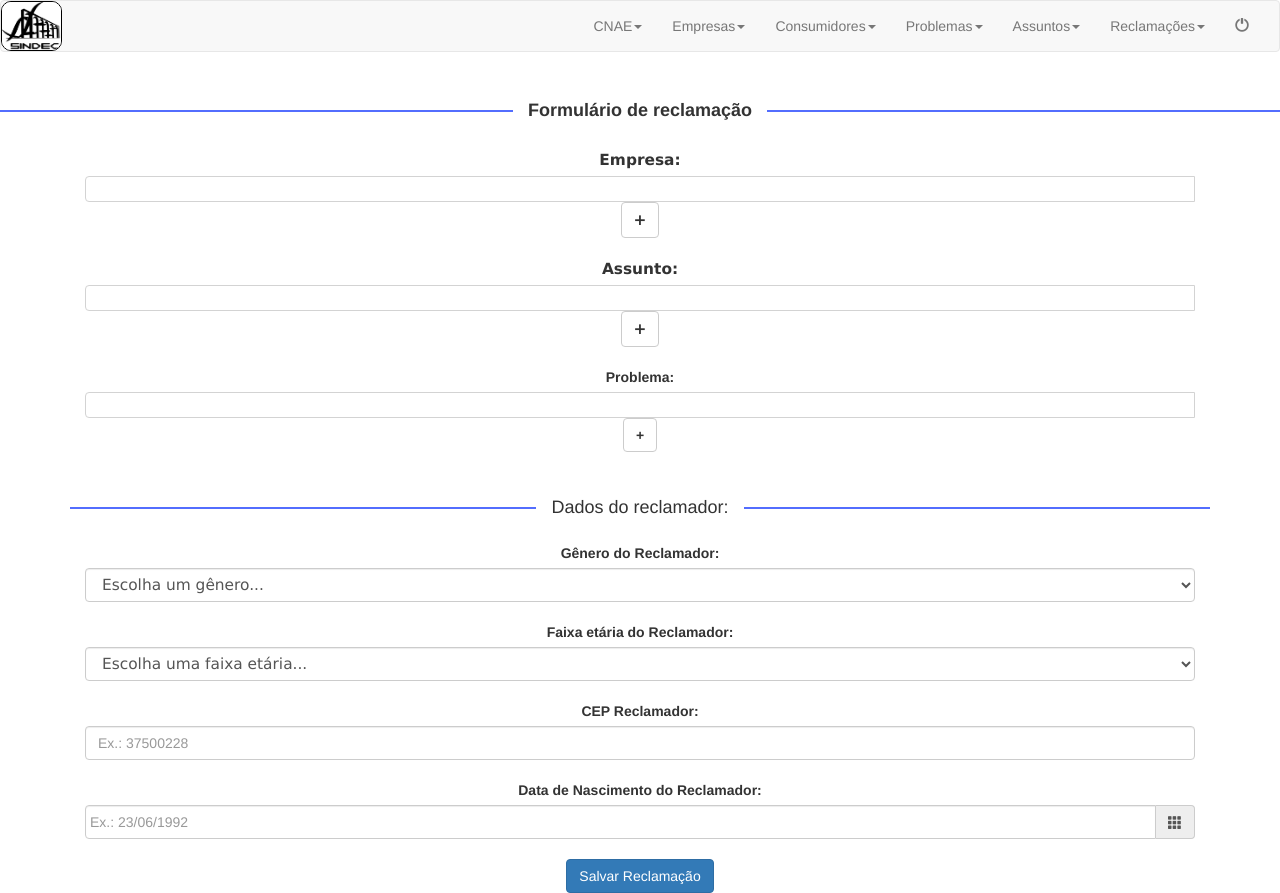
After one commit to fcgomes92/com231-tf-sindec, a Django app: page /sindec/reclamacao/add/ in a window 1280 px wide. The commit adds this page. Run offline with Django 3.2, Linux system fonts and the light colour scheme; the visitor is signed in with stand-in values (Sample User, id 1); data that the repository does not hold is empty; some libraries are stand-ins or nearby versions.

Commit message:
Add tela registro reclamação.

```diff
--- a/sindec/models.py
+++ b/sindec/models.py
@@ -75,7 +75,7 @@ class Reclamacao(models.Model):
     problema = models.ForeignKey("Problema", null=False, blank=False)
 
     data_abertura = models.DateTimeField(blank=False, null=False)
-    data_fechamento = models.DateTimeField(blank=False, null=False)
+    data_fechamento = models.DateTimeField(blank=True, null=True)
 
     atendida = models.BooleanField(blank=False, null=False)
 
--- a/sindec/relatorios/relatorios_reclamacoes.py
+++ b/sindec/relatorios/relatorios_reclamacoes.py
@@ -137,7 +137,8 @@ def relatorio_reclamacoes_abertas_por_mes(context, ano_inicial=2009, ano_final=2
     for r in Reclamacao.objects.values('data_abertura').annotate(num_reclamacoes=Count('data_abertura')) \
             .filter(data_abertura__gt=timezone.datetime(year=ano_inicial, month=1, day=1)) \
             .filter(data_abertura__lt=timezone.datetime(year=ano_final, month=12, day=30)):
-        reclamacoes_data[r.get("data_abertura").month - 1] += r.get('num_reclamacoes')
+        if r.get("data_abertura", None) is not None:
+            reclamacoes_data[r.get("data_abertura").month - 1] += r.get('num_reclamacoes')
 
     qtd_reclamacoes.append({
         "name": "Abertura de Reclamações",
@@ -149,7 +150,8 @@ def relatorio_reclamacoes_abertas_por_mes(context, ano_inicial=2009, ano_final=2
     for r in Reclamacao.objects.values('data_fechamento').annotate(num_reclamacoes=Count('data_fechamento')) \
             .filter(data_abertura__gt=timezone.datetime(year=ano_inicial, month=1, day=1)) \
             .filter(data_abertura__lt=timezone.datetime(year=ano_final, month=12, day=30)):
-        reclamacoes_data[r.get("data_fechamento").month - 1] += r.get('num_reclamacoes')
+        if r.get("data_fechamento", ) is not None:
+            reclamacoes_data[r.get("data_fechamento").month - 1] += r.get('num_reclamacoes')
 
     qtd_reclamacoes.append({
         "name": "Fechamento de Reclamações",
--- /dev/null
+++ b/sindec/static/css/strike.css
@@ -0,0 +1,44 @@
+/* By Felipe */
+.strike {
+    padding-top: 2%;
+    padding-bottom: 2%;
+    display: block;
+    text-align: center;
+    overflow: hidden;
+    white-space: nowrap;
+}
+
+.strike > span {
+    position: relative;
+    display: inline-block;
+}
+
+.strike > span:before,
+.strike > span:after {
+    content: "";
+    position: absolute;
+    top: 50%;
+    width: 9999px;
+    height: 2px;
+    background: #536DFE;
+}
+
+.strike-white > span:before,
+.strike-white > span:after {
+    content: "";
+    position: absolute;
+    top: 50%;
+    width: 9999px;
+    height: 2px;
+    background: white;
+}
+
+.strike > span:before {
+    right: 100%;
+    margin-right: 15px;
+}
+
+.strike > span:after {
+    left: 100%;
+    margin-left: 15px;
+}
--- /dev/null
+++ b/sindec/static/js/bootstrap-datepicker.ptBR.min.js
@@ -0,0 +1,15 @@
+/**
+ * Created by gomes on 25/11/15.
+ */
+!function (a) {
+    a.fn.datepicker.dates["pt-BR"] = {
+        days: ["Domingo", "Segunda", "Terça", "Quarta", "Quinta", "Sexta", "Sábado"],
+        daysShort: ["Dom", "Seg", "Ter", "Qua", "Qui", "Sex", "Sáb"],
+        daysMin: ["Do", "Se", "Te", "Qu", "Qu", "Se", "Sa"],
+        months: ["Janeiro", "Fevereiro", "Março", "Abril", "Maio", "Junho", "Julho", "Agosto", "Setembro", "Outubro", "Novembro", "Dezembro"],
+        monthsShort: ["Jan", "Fev", "Mar", "Abr", "Mai", "Jun", "Jul", "Ago", "Set", "Out", "Nov", "Dez"],
+        today: "Hoje",
+        clear: "Limpar",
+        format: "dd/mm/yyyy"
+    }
+}(jQuery);
--- /dev/null
+++ b/sindec/templates/reclamacao/reclamacao_add.html
@@ -0,0 +1,200 @@
+{% extends "sindec_base/base.html" %}
+{% load staticfiles %}
+{% block content %}
+
+    <link rel="stylesheet" href="{% static "css/jquery-ui.min.css" %}" crossorigin="anonymous">
+    <link rel="stylesheet" href="{% static "css/datepicker.css" %}" crossorigin="anonymous">
+    <link rel="stylesheet" href="{% static "css/strike.css" %}" crossorigin="anonymous">
+    <style>
+        .ui-widget {
+            width: 100%;
+            background: white;
+        {#            height: 2em;#}
+        }
+    </style>
+    <form id="form_reclamacao">
+        {% csrf_token %}
+        <div class="strike">
+            <span style="font-size: large;"><b>Formulário de reclamação</b></span>
+        </div>
+        <div class="container text-center">
+            <div class="row">
+                <div class="ui-widget">
+                    <div class="col-xs-12">
+                        <label>Empresa: </label>
+                    </div>
+                    <div class="col-xs-12">
+                        <select id="combobox_empresas" name="empresa" required>
+                            <option value="" disabled selected>Escolha uma empresa...</option>
+                            {% for e in empresas %}
+                                <option value="{{ e.pk }}">{{ e.cnpj }} - {{ e.razao_social_sindec }}</option>
+                            {% endfor %}
+                        </select>
+                        <button type="button" class="btn btn-default"
+                                aria-haspopup="true" aria-expanded="false"><b>
+                            <span class="glyphicon-plus"></span></b>
+                        </button>
+                    </div>
+                </div>
+            </div>
+            <br/>
+
+            <div class="row">
+                <div class="ui-widget">
+                    <div class="col-xs-12">
+                        <label>Assunto: </label>
+                    </div>
+                    <div class="col-xs-12">
+                        <select id="combobox_assuntos" name="assunto" required>
+                            <option value="" disabled selected>Escolha um assunto...</option>
+                            {% for a in assuntos %}
+                                <option value="{{ a.pk }}">{{ a.descricao_assunto }}</option>
+                            {% endfor %}
+                        </select>
+                        <button type="button" class="btn btn-default"
+                                aria-haspopup="true" aria-expanded="false"><b>
+                            <span class="glyphicon-plus"></span></b>
+                        </button>
+                    </div>
+                </div>
+            </div>
+            <br/>
+
+            <div class="row">
+                <div class="form-group">
+                    <div class="col-xs-12">
+                        <label>Problema: </label>
+                    </div>
+                    <div class="col-xs-12">
+                        <div class="ui-widget">
+                            <select id="combobox_problemas" class="form-control" name="problema" required>
+                                <option value="" disabled selected>Escolha um problema...</option>
+                                {% for p in problemas %}
+                                    <option value="{{ p.pk }}">{{ p.descricao_problema }}</option>
+                                {% endfor %}
+                            </select>
+                        </div>
+                        <button type="button" class="btn btn-default"
+                                aria-haspopup="true" aria-expanded="false"><b>
+                            <span class="glyphicon-plus"></span></b>
+                        </button>
+                    </div>
+                </div>
+            </div>
+            <br/>
+
+            <div class="strike">
+                <span style="font-size: large">Dados do reclamador:</span>
+            </div>
+
+            <div class="row">
+                <div class="form-group">
+                    <div class="col-xs-12">
+                        <label>Gênero do Reclamador: </label>
+                    </div>
+                    <div class="col-xs-12">
+                        <div class="ui-widget">
+                            <select id="combobox_genero" class="form-control" name="reclamador_genero" required>
+                                <option value="" disabled selected>Escolha um gênero...</option>
+                                {% for genero in generos %}
+                                    <option value="{{ genero.0 }}">{{ genero.1 }}</option>
+                                {% endfor %}
+                            </select>
+                        </div>
+                    </div>
+                </div>
+            </div>
+            <br/>
+
+            <div class="row">
+                <div class="form-group">
+                    <div class="col-xs-12">
+                        <label>Faixa etária do Reclamador: </label>
+                    </div>
+                    <div class="col-xs-12">
+                        <div class="ui-widget">
+                            <select id="combobox_data_nascimento" class="form-control" name="reclamador_faixa_etaria"
+                                    required>
+                                <option value="" disabled selected>Escolha uma faixa etária...</option>
+                                {% for fe in fes %}
+                                    <option value="{{ fe.0 }}">{{ fe.1 }}</option>
+                                {% endfor %}
+                            </select>
+                        </div>
+                    </div>
+                </div>
+            </div>
+            <br/>
+
+            <div class="row">
+                <div class="form-group">
+                    <div class="col-xs-12">
+                        <label for="input_reclamador_cep">CEP Reclamador: </label>
+                    </div>
+                    <div class="col-xs-12">
+                        <input type="text" class="form-control" id="input_reclamador_cep" placeholder="Ex.: 37500228"
+                               name="reclamador_cep" pattern="[0-9]+">
+                    </div>
+                </div>
+            </div>
+            <br/>
+
+            <div class="row">
+                <div class="form-group">
+                    <div class="col-xs-12">
+                        <label for="input_reclamador_cep">Data de Nascimento do Reclamador: </label>
+                    </div>
+                    <div class="col-xs-12">
+                        <div class="input-group date">
+                            <input type="text" class="form-control datepicker" pattern="[0-9]{2}/[0-9]{2}/[0-9]{4}"
+                                   name="reclamador_data_nascimento" placeholder="Ex.: 23/06/1992">
+
+                            <div class="input-group-addon">
+                                <span class="glyphicon glyphicon-th"></span>
+                            </div>
+                        </div>
+                    </div>
+                </div>
+            </div>
+
+            <br/>
+
+            <div class="row">
+                <div class="col-xs-12">
+                    <button type="submit" class="btn btn-primary">Salvar Reclamação</button>
+                </div>
+            </div>
+        </div>
+    </form>
+
+    <script src="{% static "js/jquery-ui.min.js" %}"></script>
+    <script src="{% static "js/combobox_autocomplete.js" %}"></script>
+    <script src="{% static "js/bootstrap-datepicker.js" %}"></script>
+    <script src="{% static "js/bootstrap-datepicker.ptBR.min.js" %}"></script>
+    <script>
+        $(function () {
+            $("#combobox_empresas").combobox();
+            $("#combobox_assuntos").combobox();
+            $("#combobox_problemas").combobox();
+            $('.datepicker').datepicker({
+                format: 'dd/mm/yyyy',
+                todayHighlight: true,
+                todayBtn: true,
+                defaultViewDate: 'years',
+                forceParse: true,
+                autoclose: true,
+                language: 'pt-BR',
+            })
+        });
+
+        $("#form_reclamacao").submit(function (event) {
+            var data = $("#form_reclamacao").serialize();
+            var url = "{% url "reclamacao_add" %}";
+            $.post(url, data, function (data) {
+                window.location.replace("{% url "dashboard" %}");
+            });
+            event.preventDefault();
+        });
+    </script>
+
+{% endblock %}
--- a/sindec/templates/sindec_base/header.html
+++ b/sindec/templates/sindec_base/header.html
@@ -11,7 +11,7 @@
           crossorigin="anonymous">
 
     <!-- Optional theme -->
-    <link rel="stylesheet" href="{% static "css/bootstrap-theme.css" %}" crossorigin="anonymous">
+    {#    <link rel="stylesheet" href="{% static "css/bootstrap-theme.css" %}" crossorigin="anonymous">#}
 
     <link rel="stylesheet" href="{% static "css/nuget.css" %}" crossorigin="anonymous">
     <link rel="stylesheet" href="{% static "css/custom_sindec.css" %}" crossorigin="anonymous">
--- a/sindec/urls.py
+++ b/sindec/urls.py
@@ -3,6 +3,8 @@ from sindec.views import csv as sindec_csv
 from sindec.views import user as sindec_user
 from sindec.views import home as sindec_home
 from sindec.views import procom as sindec_procom
+from sindec.views import reclamacao as sindec_reclamacao
+
 
 urlpatterns = [
     url(r'^csv_init/$', sindec_csv.csv_test, name="dbinti"),
@@ -14,6 +16,8 @@ urlpatterns = [
         sindec_user.PasswordResetConfirmView.as_view(),
         name='reset_password_confirm'),
     url(r'^dashboard/$', sindec_procom.DashboardRequestView.as_view(), name="dashboard"),
+    url(r'^reclamacao/add/$', sindec_reclamacao.ReclamacaoAddRequestView.as_view(), name="reclamacao_add"),
+
     url(r'^relatorio/reclamacoes/abertas/mes/(?P<ano_inicial>[0-9]{4})/(?P<ano_final>[0-9]{4})/$',
         sindec_procom.RelatorioReclamacoesAbertasPorMesRequestView.as_view(), name="relatorio_reclamacoes_abertas_mes"),
     # url(r'^register/$', sindec_user.RegisterRequestView.as_view(), name="register"),
--- a/sindec/utils/strings.py
+++ b/sindec/utils/strings.py
@@ -22,3 +22,6 @@ RESET_PASSWORD_CONFIRM = _("Email enviado para {}. Verifique sua caixa de emails
 RESET_PASSWORD_ERR_NO_EMAIL = _('Nenhum usuário encontrado com este email!')
 RESET_PASSWORD_ERR_FORMAT_EMAIL = _('Entrada inválida!')
 RESET_PASSWORD_ERR_SEND_EMAIL = _('Erro de envio de email! Tente novamente mais tarde!')
+
+RECLAMACAO_ADD_SUCC = _("Reclamação adicionada com sucesso!")
+RECLAMACAO_ADD_ERR = _("Reclamação não adicionada! Tente novamente!")
--- a/sindec/views/reclamacao.py
+++ b/sindec/views/reclamacao.py
@@ -0,0 +1,79 @@
+from django.utils.decorators import method_decorator
+from django.contrib import messages
+from django.core.urlresolvers import reverse_lazy
+from django.views.generic import TemplateView
+from django.contrib.auth.decorators import login_required
+from django.http import HttpResponseForbidden, HttpResponse
+from django.utils import timezone
+import re
+from sindec.models import Empresa, Assunto, Problema, Consumidor, Reclamacao
+from sindec.utils import strings
+
+
+class ReclamacaoAddRequestView(TemplateView):
+    template_name = "reclamacao/reclamacao_add.html"
+
+    def get_context_data(self, **kwargs):
+        context = super(ReclamacaoAddRequestView, self).get_context_data(**kwargs)
+        context["empresas"] = Empresa.objects.all().values('pk', 'razao_social_sindec', 'cnpj')
+        context["assuntos"] = Assunto.objects.all().values('pk', 'descricao_assunto')
+        context["problemas"] = Problema.objects.all().values('pk', 'descricao_problema')
+        context["generos"] = Consumidor.CHOICES_GENDER
+        context["fes"] = Consumidor.CHOICES_FE
+        return context
+
+    def post(self, request, *args, **kwargs):
+        reclamador_data_nascimento = request.POST.get("reclamador_data_nascimento", None)
+        reclamador_cep = request.POST.get("reclamador_cep", None)
+        reclamador_genero = request.POST.get("reclamador_genero", None)
+        reclamador_faixa_etaria = request.POST.get("reclamador_faixa_etaria", None)
+        empresa = request.POST.get("empresa", None)
+        problema = request.POST.get("problema", None)
+        assunto = request.POST.get("assunto", None)
+
+        if None not in [empresa, problema, assunto, reclamador_genero, reclamador_faixa_etaria]:
+            if re.match("[0-9]{2}/[0-9]{2}/[0-9]{2}", reclamador_data_nascimento) is not None:
+                reclamador_data_nascimento = str_date_to_iso_format(reclamador_data_nascimento, "/")
+            try:
+                reclamador = Consumidor(
+                    sexo=reclamador_genero,
+                    data_nascimento=reclamador_data_nascimento,
+                    faixa_etaria=reclamador_faixa_etaria,
+                    cep_consumidor=reclamador_cep
+                )
+
+                reclamador.save()
+
+                td = timezone.now()
+
+                r = Reclamacao(
+                    reclamador=reclamador,
+                    registrador_id=request.user.pk,
+                    empresa_id=empresa,
+                    ano=str(td.year),
+                    assunto_id=assunto,
+                    problema_id=problema,
+                    data_abertura=td.isoformat(),
+                    data_fechamento=None,
+                    atendida=False,
+                )
+                r.save()
+                messages.add_message(request=request, level=messages.SUCCESS, message=strings.RECLAMACAO_ADD_SUCC)
+
+            except Exception as e:
+                print(e)
+                messages.add_message(request=request, level=messages.ERROR, message=strings.RECLAMACAO_ADD_ERR)
+
+        else:
+            messages.add_message(request=request, level=messages.ERROR, message=strings.RECLAMACAO_ADD_ERR)
+
+        return HttpResponse()
+
+    @method_decorator(login_required(login_url=reverse_lazy("login")))
+    def dispatch(self, request, *args, **kwargs):
+        return super(ReclamacaoAddRequestView, self).dispatch(request, *args, **kwargs)
+
+
+def str_date_to_iso_format(dt="23/06/1992", splt="/"):
+    dt = dt.split(splt)
+    return "{}-{}-{}".format(dt[2], dt[1], dt[0])
```
Also changed, not shown: sindec/static/js/combobox_autocomplete.js (added, +132 -0 lines), sindec/templates/reclamacao/reclamacao_list.html (added, +7 -0 lines), sindec/templates/reclamacao/reclamacao_update.html (added, +200 -0 lines).
